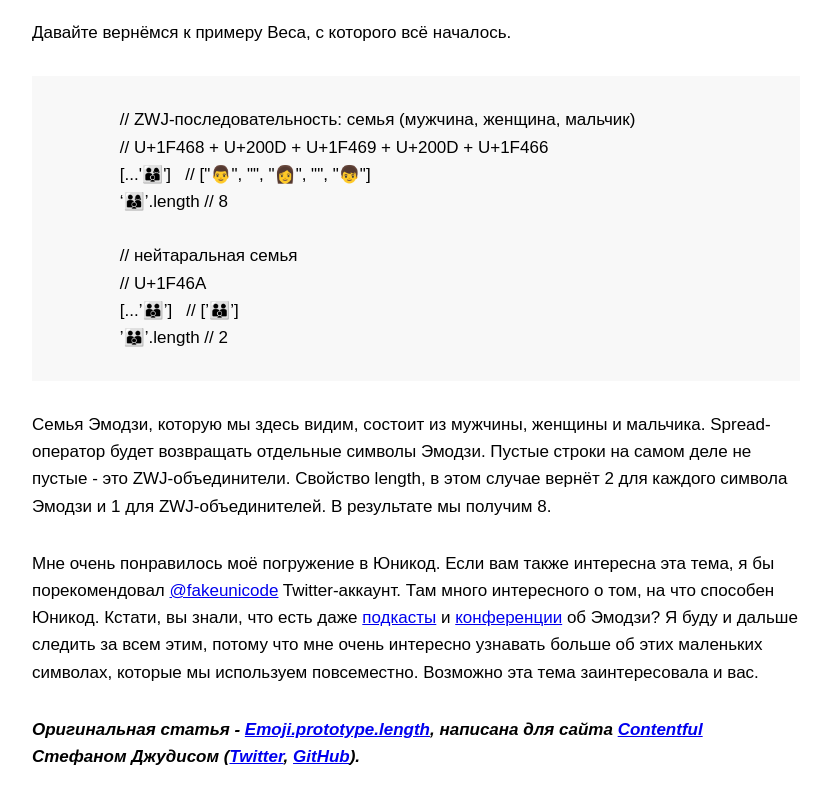
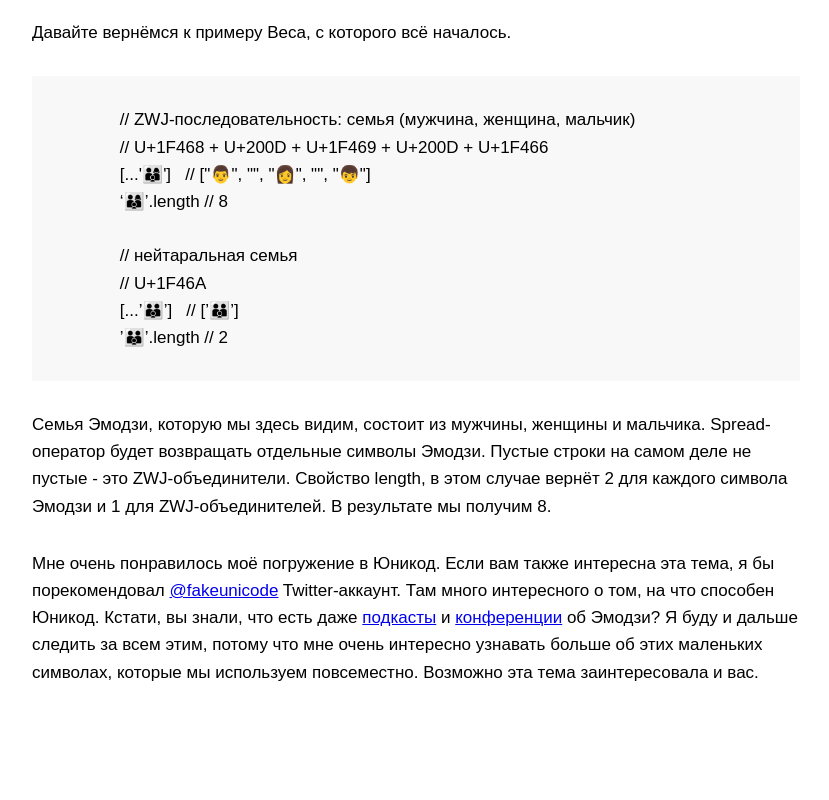
Before and after one commit to electrovladyslav/emoji.prototype.length, a website: page index.html in a window 1280 px wide. Shown: the part 8794-9594 px from the top of the page, without its empty margins (224-1053 px from the left). After the commit the page ends 9510 px from the top, so only its background shows below. Drawn offline with Linux system fonts and the light colour scheme.

Commit message:
Убрал лишнее

```diff
--- a/index.html
+++ b/index.html
@@ -195,9 +195,6 @@
 
         <p>Мне очень понравилось моё погружение в Юникод. Если вам также интересна эта тема, я бы порекомендовал <a href="https://twitter.com/FakeUnicode" title="Twitter">@fakeunicode</a> Twitter-аккаунт. Там много интересного о том, на что способен Юникод. Кстати, вы знали, что есть даже <a href="http://podcast.emojiwrap.com/">подкасты</a> и <a href="http://2016.emojicon.co/">конференции</a> об Эмодзи? Я буду и дальше следить за всем этим, потому что мне очень интересно узнавать больше об этих маленьких символах, которые мы используем повсеместно. Возможно эта тема заинтересовала и вас.</p>
 
-        <p><b><i>
-          Оригинальная статья - <a href="https://www.contentful.com/blog/2016/12/06/unicode-javascript-and-the-emoji-family/" title="Original article">Emoji.prototype.length</a>, написана для сайта <a href="https://www.contentful.com/" title="Contentful">Contentful</a> Стефаном Джудисом (<a href="https://twitter.com/stefanjudis">Twitter</a>, <a href="https://github.com/stefanjudis">GitHub</a>).
-        </i></b></p>
 </body>
 
 </html>
```
